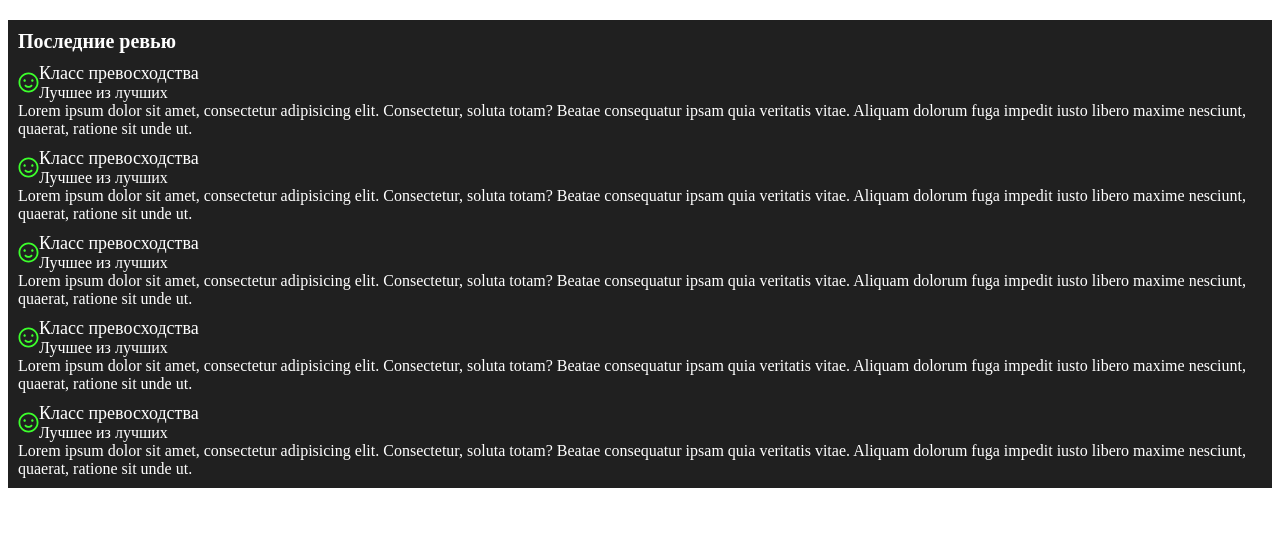
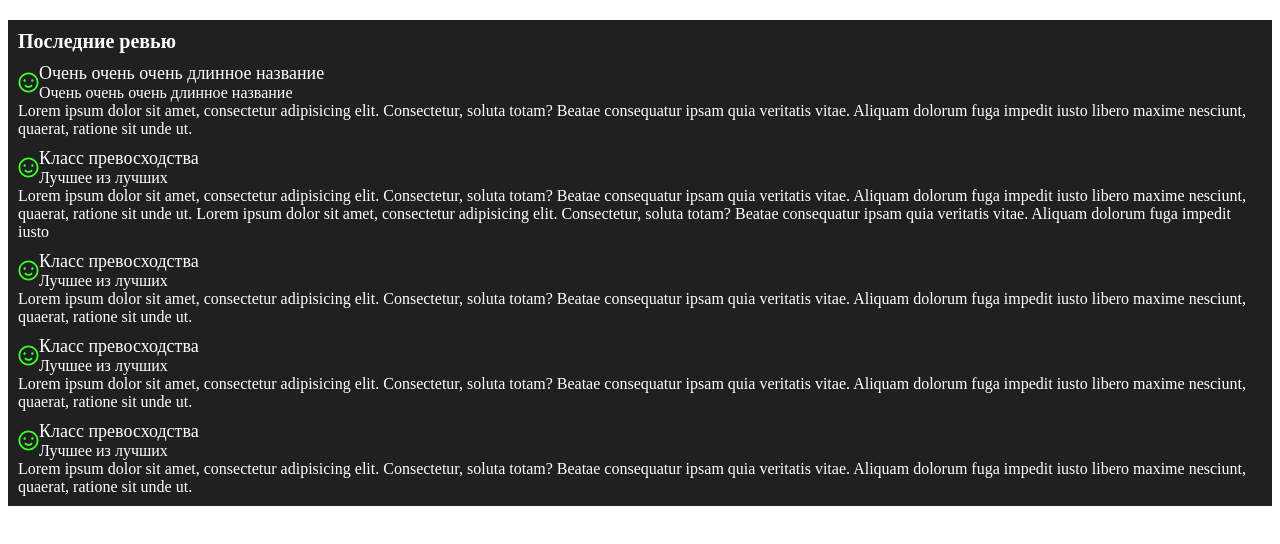
Before and after one commit to ProjectMeowInc/meowlib.frontend.remaster, a Next.js app: page /MainPage/UI/LastReview/LastReviews in a window 1280 px wide. Shown: the top 544 px of the page. Built offline with nearby package versions, Linux system fonts and the light colour scheme.

Commit message:
style fix

```diff
--- a/src/pages/MainPage/UI/LastReview/LastReviews.tsx
+++ b/src/pages/MainPage/UI/LastReview/LastReviews.tsx
@@ -4,18 +4,51 @@ import ReviewPreview from "@/pages/MainPage/UI/ReviewPreview/ReviewPreview"
 const LastReviews = () => {
     return (
         <div className={classes.container}>
-            <div className={classes.caption}>
-                Последние ревью
-            </div>
+            <div className={classes.caption}>Последние ревью</div>
             <div>
-                <ReviewPreview name={"Класс превосходства"} caption={"Лучшее из лучших"} isPositive={true} text={"Lorem ipsum dolor sit amet, consectetur adipisicing elit. Consectetur, soluta totam? Beatae consequatur ipsam quia veritatis vitae. Aliquam dolorum fuga impedit iusto libero maxime nesciunt, quaerat, ratione sit unde ut."}/>
-                <ReviewPreview name={"Класс превосходства"} caption={"Лучшее из лучших"} isPositive={true} text={"Lorem ipsum dolor sit amet, consectetur adipisicing elit. Consectetur, soluta totam? Beatae consequatur ipsam quia veritatis vitae. Aliquam dolorum fuga impedit iusto libero maxime nesciunt, quaerat, ratione sit unde ut."}/>
-                <ReviewPreview name={"Класс превосходства"} caption={"Лучшее из лучших"} isPositive={true} text={"Lorem ipsum dolor sit amet, consectetur adipisicing elit. Consectetur, soluta totam? Beatae consequatur ipsam quia veritatis vitae. Aliquam dolorum fuga impedit iusto libero maxime nesciunt, quaerat, ratione sit unde ut."}/>
-                <ReviewPreview name={"Класс превосходства"} caption={"Лучшее из лучших"} isPositive={true} text={"Lorem ipsum dolor sit amet, consectetur adipisicing elit. Consectetur, soluta totam? Beatae consequatur ipsam quia veritatis vitae. Aliquam dolorum fuga impedit iusto libero maxime nesciunt, quaerat, ratione sit unde ut."}/>
-                <ReviewPreview name={"Класс превосходства"} caption={"Лучшее из лучших"} isPositive={true} text={"Lorem ipsum dolor sit amet, consectetur adipisicing elit. Consectetur, soluta totam? Beatae consequatur ipsam quia veritatis vitae. Aliquam dolorum fuga impedit iusto libero maxime nesciunt, quaerat, ratione sit unde ut."}/>
+                <ReviewPreview
+                    name={"Очень очень очень длинное название"}
+                    caption={"Очень очень очень длинное название"}
+                    isPositive={true}
+                    text={
+                        "Lorem ipsum dolor sit amet, consectetur adipisicing elit. Consectetur, soluta totam? Beatae consequatur ipsam quia veritatis vitae. Aliquam dolorum fuga impedit iusto libero maxime nesciunt, quaerat, ratione sit unde ut."
+                    }
+                />
+                <ReviewPreview
+                    name={"Класс превосходства"}
+                    caption={"Лучшее из лучших"}
+                    isPositive={true}
+                    text={
+                        "Lorem ipsum dolor sit amet, consectetur adipisicing elit. Consectetur, soluta totam? Beatae consequatur ipsam quia veritatis vitae. Aliquam dolorum fuga impedit iusto libero maxime nesciunt, quaerat, ratione sit unde ut. Lorem ipsum dolor sit amet, consectetur adipisicing elit. Consectetur, soluta totam? Beatae consequatur ipsam quia veritatis vitae. Aliquam dolorum fuga impedit iusto "
+                    }
+                />
+                <ReviewPreview
+                    name={"Класс превосходства"}
+                    caption={"Лучшее из лучших"}
+                    isPositive={true}
+                    text={
+                        "Lorem ipsum dolor sit amet, consectetur adipisicing elit. Consectetur, soluta totam? Beatae consequatur ipsam quia veritatis vitae. Aliquam dolorum fuga impedit iusto libero maxime nesciunt, quaerat, ratione sit unde ut."
+                    }
+                />
+                <ReviewPreview
+                    name={"Класс превосходства"}
+                    caption={"Лучшее из лучших"}
+                    isPositive={true}
+                    text={
+                        "Lorem ipsum dolor sit amet, consectetur adipisicing elit. Consectetur, soluta totam? Beatae consequatur ipsam quia veritatis vitae. Aliquam dolorum fuga impedit iusto libero maxime nesciunt, quaerat, ratione sit unde ut."
+                    }
+                />
+                <ReviewPreview
+                    name={"Класс превосходства"}
+                    caption={"Лучшее из лучших"}
+                    isPositive={true}
+                    text={
+                        "Lorem ipsum dolor sit amet, consectetur adipisicing elit. Consectetur, soluta totam? Beatae consequatur ipsam quia veritatis vitae. Aliquam dolorum fuga impedit iusto libero maxime nesciunt, quaerat, ratione sit unde ut."
+                    }
+                />
             </div>
         </div>
     )
 }
 
-export default LastReviews;
+export default LastReviews
```
